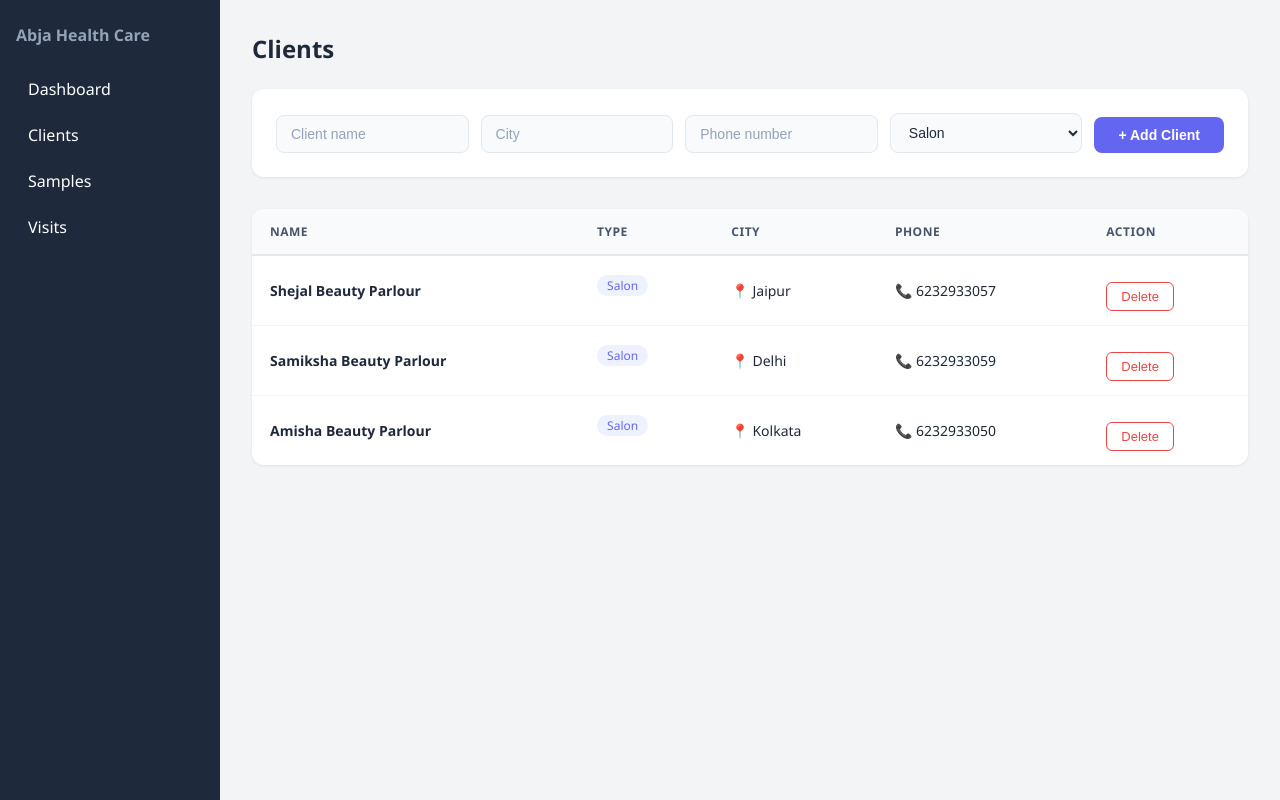
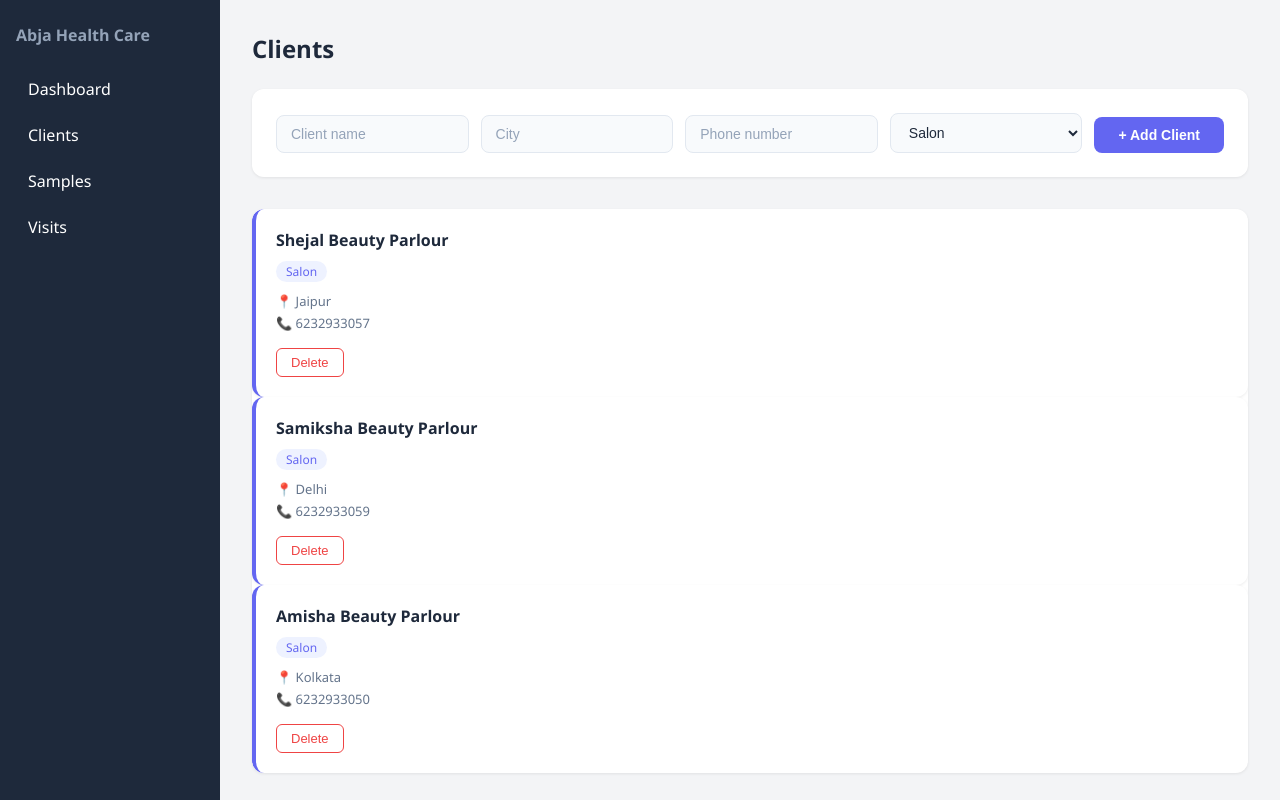
Before and after one commit to SanilPatwa/Abja-Skin-Care, a React (Vite) app: page /clients in a window 1280 px wide. Built offline with nearby package versions, Linux system fonts and the light colour scheme.

Commit message:
Refactor Clients page to use ClientCard component

```diff
--- a/src/Pages/Clients.tsx
+++ b/src/Pages/Clients.tsx
@@ -97,35 +97,7 @@ const Clients = () => {
 
       {/* Client Table */}
       <div className="table-container">
-        <table className="data-table">
-          <thead>
-            <tr>
-              <th>Name</th>
-              <th>Type</th>
-              <th>City</th>
-              <th>Phone</th>
-              <th>Action</th>
-            </tr>
-          </thead>
-          <tbody>
-            {clients.map((client) => (
-              <tr key={client.id}>
-                <td><strong>{client.name}</strong></td>
-                <td><span className="client-type-badge">{client.type}</span></td>
-                <td>📍 {client.city}</td>
-                <td>📞 {client.phone}</td>
-                <td>
-                  <button
-                    className="btn-delete"
-                    onClick={() => handleDelete(client.id)}
-                  >
-                    Delete
-                  </button>
-                </td>
-              </tr>
-            ))}
-          </tbody>
-        </table>
+        {clients.map((client)=>(<ClientCard client={client} onDelete={handleDelete} key={client.id}/>))}
       </div>
     </div>
   );
--- a/src/Pages/Samples.tsx
+++ b/src/Pages/Samples.tsx
@@ -1,5 +1,21 @@
+import { useState, useEffect } from "react";
+import type { Sample } from "../types";
+
 const Samples = () => {
-  return <div>Samples</div>;
+  const [samples, setSamples] = useState<Sample[]>([
+  {
+    id: 1,
+    clientName: "Shejal Beauty Parlour",
+    clientCity: "Jaipur",
+    productName: "Aloe Vera Gel",
+    quantity: 5
+  }
+]);
+useEffect(()=>{
+  localStorage.setItem("samples",JSON.stringify(samples))
+},[samples])
+  return <div>
+  </div>;
 };
 
 export default Samples;
```
Also changed, not shown: src/types/index.ts (+8 -0 lines).
